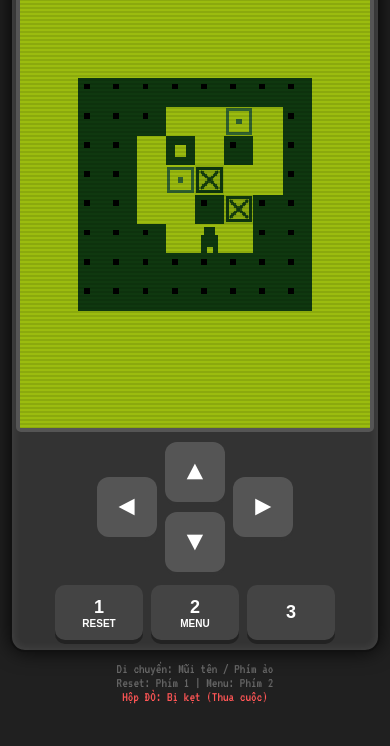
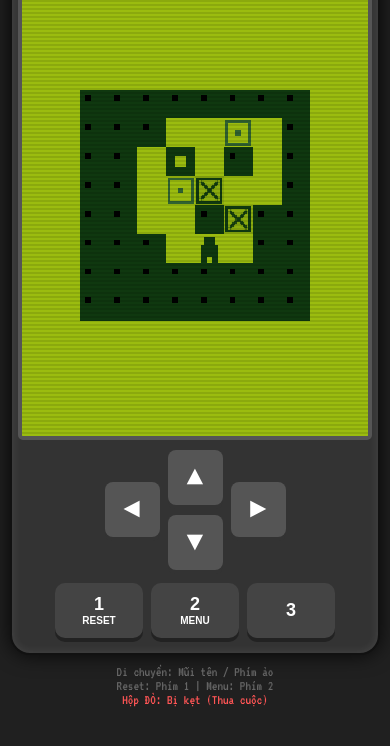
Before and after one commit to locabc/sokoban, a plain HTML site: page index.html in a window 390 px wide. Shown: the part 114-860 px from the top of the page. Drawn offline with Linux system fonts and the light colour scheme.

Commit message:
khoi phuc

```diff
--- a/index.html
+++ b/index.html
@@ -131,21 +131,20 @@
             margin-top: 15px;
             display: grid;
             grid-template-columns: repeat(3, 1fr);
-            gap: 12px;
+            gap: 12px; /* Tăng khoảng cách nút */
             width: 100%;
             max-width: 280px;
         }
 
         .key {
             background: #444; color: white; border: none; border-radius: 10px;
-            padding: 0;
-            font-family: sans-serif; font-size: 18px; font-weight: bold;
+            padding: 0; /* Xóa padding để canh giữa text dễ hơn */
+            font-family: sans-serif; font-size: 16px; font-weight: bold;
             box-shadow: 0 4px 0 #222; cursor: pointer; text-align: center;
-            height: 55px; /* Tăng chiều cao */
+            height: 50px; /* Cao hơn để dễ bấm */
             display: flex; flex-direction: column; justify-content: center; align-items: center;
-            touch-action: none; /* Quan trọng: Ngăn trình duyệt xử lý touch, giảm delay */
+            touch-action: manipulation; /* Tối ưu cảm ứng */
             -webkit-tap-highlight-color: transparent;
-            user-select: none;
         }
         .key:active { transform: translateY(4px); box-shadow: 0 0 0 #222; background: #333; }
 
@@ -156,16 +155,15 @@
         }
 
         .d-btn {
-            width: 65px; height: 60px; /* To hơn nữa cho dễ bấm */
-            background: #555; border-radius: 12px;
-            color: white; font-size: 28px;
+            width: 60px; height: 50px; /* Nút điều hướng to hơn */
+            background: #555; border-radius: 8px;
+            color: white; font-size: 24px;
             display: flex; justify-content: center;
             align-items: center;
             box-shadow: 0 4px 0 #333;
             cursor: pointer;
-            touch-action: none; /* Quan trọng: Loại bỏ delay 300ms và scroll */
+            touch-action: manipulation;
             -webkit-tap-highlight-color: transparent;
-            user-select: none;
         }
         .d-btn:active { transform: translateY(4px); box-shadow: none; background: #444; }
 
@@ -180,15 +178,14 @@
         /* Mobile Optimization Specifics */
         @media (max-width: 480px) {
             body {
-                padding: 5px 0;
-                justify-content: center;
+                padding: 10px 0;
+                justify-content: center; /* Canh giữa theo chiều dọc */
             }
 
             #phone-case {
-                padding: 10px 8px;
-                border-width: 2px;
-                width: 100%;
-                border-radius: 15px;
+                padding: 15px 10px;
+                border-width: 2px; /* Giảm độ dày viền */
+                width: 98%;
             }
 
             #nokia-logo {
@@ -196,6 +193,7 @@
                 margin-bottom: 5px;
             }
 
+            /* Thu nhỏ màn hình game một chút nếu điện thoại quá nhỏ */
             #screen-container {
                 width: 100%;
                 height: auto;
@@ -208,14 +206,17 @@
             }
 
             .d-btn {
-                width: 60px;
-                height: 60px; /* Nút vuông vức dễ bấm */
+                width: 55px; /* Điều chỉnh cho vừa chiều ngang */
+                height: 55px; /* Tăng chiều cao để dễ bấm */
+                font-size: 28px;
             }
 
             .key {
                 height: 55px;
+                font-size: 18px;
             }
 
+            /* Ẩn hướng dẫn nếu màn hình quá ngắn */
             @media (max-height: 650px) {
                 .instruction { display: none; }
             }
@@ -238,29 +239,27 @@
             </div>
             <div id="pause-menu">
                 <h2>MENU</h2>
-                <!-- Sử dụng onpointerdown để thống nhất sự kiện -->
-                <p onpointerdown="togglePause()">QUAY LAI (2)</p>
-                <p onpointerdown="resetLevel()">CHOI LAI (1)</p>
+                <p onclick="togglePause()">QUAY LAI (2)</p>
+                <p onclick="resetLevel()">CHOI LAI (1)</p>
                 <div style="margin-top:10px; font-size: 16px;">Dung mui ten trai/phai<br>de chon man</div>
             </div>
         </div>
 
         <div id="keypad">
-            <!-- D-Pad Area -->
-            <!-- SỬ DỤNG onpointerdown thay cho ontouchstart/mousedown để tránh bị nhận đôi sự kiện -->
+            <!-- D-Pad Layout optimized for thumbs -->
             <div class="d-pad-area">
-                <div class="d-btn" onpointerdown="handleInput('ArrowLeft', event)">◄</div>
+                <div class="d-btn" onmousedown="handleInput('ArrowLeft')" ontouchstart="handleInput('ArrowLeft', event)">◄</div>
                 <div style="display:flex; flex-direction:column; gap:10px;">
-                    <div class="d-btn" onpointerdown="handleInput('ArrowUp', event)">▲</div>
-                    <div class="d-btn" onpointerdown="handleInput('ArrowDown', event)">▼</div>
+                    <div class="d-btn" onmousedown="handleInput('ArrowUp')" ontouchstart="handleInput('ArrowUp', event)">▲</div>
+                    <div class="d-btn" onmousedown="handleInput('ArrowDown')" ontouchstart="handleInput('ArrowDown', event)">▼</div>
                 </div>
-                <div class="d-btn" onpointerdown="handleInput('ArrowRight', event)">►</div>
+                <div class="d-btn" onmousedown="handleInput('ArrowRight')" ontouchstart="handleInput('ArrowRight', event)">►</div>
             </div>
 
             <!-- Action Keys -->
-            <button class="key" onpointerdown="handleInput('1', event)">1<br><span style="font-size:10px">RESET</span></button>
-            <button class="key" onpointerdown="handleInput('2', event)">2<br><span style="font-size:10px">MENU</span></button>
-            <button class="key" onpointerdown="handleInput('3', event)">3</button>
+            <button class="key" onmousedown="handleInput('1')" ontouchstart="handleInput('1', event)">1<br><span style="font-size:10px">RESET</span></button>
+            <button class="key" onmousedown="handleInput('2')" ontouchstart="handleInput('2', event)">2<br><span style="font-size:10px">MENU</span></button>
+            <button class="key" onmousedown="handleInput('3')" ontouchstart="handleInput('3', event)">3</button>
         </div>
     </div>
 
@@ -273,6 +272,8 @@
 <script>
 /**
  * SOKOBAN CUSTOM LEVELS
+ * Imported from user's level.txt
+ * 30 Levels total
  */
 
 const levelsRaw = [
@@ -342,17 +343,12 @@ const TILE_SIZE = 20;
 const COLORS = {
     bg: '#9bbc0f', wall: '#0f380f', floor: '#9bbc0f',
     goal: '#306230', box: '#8bac0f', boxOnGoal: '#0f380f', player: '#0f380f',
-    boxDead: '#d32f2f'
+    boxDead: '#d32f2f' // Màu đỏ cho box chết
 };
 
 const audioCtx = new (window.AudioContext || window.webkitAudioContext)();
 function playTone(freq, type, duration) {
-    if (audioCtx.state === 'suspended') {
-        // Không gọi resume ở đây nữa để tránh delay input
-        // Resume sẽ được xử lý một lần duy nhất trong handleInput
-    }
-    // Chỉ phát âm thanh nếu context đã chạy
-    if (audioCtx.state === 'running') {
+    if (audioCtx.state === 'suspended') audioCtx.resume();
     const osc = audioCtx.createOscillator();
     const gain = audioCtx.createGain();
     osc.type = type; osc.frequency.value = freq;
@@ -361,7 +357,6 @@ function playTone(freq, type, duration) {
     osc.start();
     gain.gain.exponentialRampToValueAtTime(0.00001, audioCtx.currentTime + duration);
     setTimeout(() => osc.stop(), duration * 1000);
-    }
 }
 
 const SFX = {
@@ -375,17 +370,14 @@ const SFX = {
 
 let canvas, ctx, currentLevelIndex = 0, grid = [], player = { x: 0, y: 0 }, steps = 0, isPaused = false, isGameWon = false;
 
-// --- BIẾN MỚI ĐỂ XỬ LÝ INPUT ---
-let lastInputTime = 0;
-const INPUT_COOLDOWN = 100; // 100ms debounce (ngăn nhận lệnh kép)
-
 function init() {
     canvas = document.getElementById('gameCanvas');
     ctx = canvas.getContext('2d');
-
+    // Sử dụng key lưu trữ mới để tránh xung đột với map cũ
     const saved = localStorage.getItem('nokia_sokoban_custom_lvl');
     if (saved) {
         const parsed = parseInt(saved);
+        // Đảm bảo index nằm trong giới hạn của danh sách level mới
         if (parsed >= 0 && parsed < levelsRaw.length) {
             currentLevelIndex = parsed;
         } else {
@@ -393,6 +385,10 @@ function init() {
         }
     }
     loadLevel(currentLevelIndex);
+    // Handle resize for responsive canvas
+    window.addEventListener('resize', () => {
+        // Optional: re-center or adjust logic if needed
+    });
     render();
 }
 
@@ -433,12 +429,16 @@ function checkWin() {
     return true;
 }
 
+// --- Deadlock Detection Code (Logic mới) ---
 function isWall(x, y) {
-    if (y < 0 || y >= grid.length || x < 0 || x >= grid[y].length) return true;
+    // Kiểm tra xem tọa độ có phải tường không
+    if (y < 0 || y >= grid.length || x < 0 || x >= grid[y].length) return true; // Ngoài biên coi như tường
     return grid[y][x] === '#';
 }
 
 function isCornerDeadlock(x, y) {
+    // Hộp ($) đang ở (x,y). Nó không phải là đích (vì gọi hàm này cho $)
+
     const wU = isWall(x, y - 1);
     const wD = isWall(x, y + 1);
     const wL = isWall(x - 1, y);
@@ -451,6 +451,7 @@ function isCornerDeadlock(x, y) {
 
     return false;
 }
+// -------------------------------------------
 
 function move(dx, dy) {
     if(isPaused || isGameWon) return;
@@ -487,26 +488,13 @@ function togglePause() {
     document.getElementById('pause-menu').style.display = isPaused ? 'flex' : 'none';
 }
 
-// --- HÀM XỬ LÝ INPUT ĐÃ TỐI ƯU ---
+// Xử lý input cho cả chuột và cảm ứng
 function handleInput(k, e) {
     if (e) {
-        // Ngăn hành động mặc định (scroll, zoom, mouse emulation)
-        e.preventDefault();
-        e.stopPropagation();
+        e.preventDefault(); // Ngăn hành động mặc định như click chuột lần 2, zoom
     }
 
-    // 1. Kích hoạt âm thanh một lần duy nhất (User Interaction Requirement)
-    if(audioCtx.state === 'suspended') {
-        audioCtx.resume();
-    }
-
-    // 2. Kiểm tra Cooldown (Ngăn Double Click/Ghost Click)
-    const now = Date.now();
-    if (now - lastInputTime < INPUT_COOLDOWN) {
-        return; // Bỏ qua nếu ấn quá nhanh (dưới 100ms)
-    }
-    lastInputTime = now;
-
+    if(audioCtx.state === 'suspended') audioCtx.resume();
     if(k === '1') return resetLevel();
     if(k === '2') return togglePause();
 
@@ -522,7 +510,6 @@ function handleInput(k, e) {
     if(k==='ArrowRight') move(1,0);
 }
 
-// Keyboard Listener
 document.addEventListener('keydown', e => {
     if(["ArrowUp","ArrowDown","ArrowLeft","ArrowRight"].includes(e.code)) e.preventDefault();
     let k = e.code;
@@ -531,6 +518,7 @@ document.addEventListener('keydown', e => {
 });
 
 function drawTile(x, y, c, s=false) {
+    // Tự động tính toán lại scale nếu màn hình thay đổi
     let ox = Math.floor((canvas.width - grid[0].length * TILE_SIZE) / 2);
     let oy = Math.floor((canvas.height - grid.length * TILE_SIZE) / 2);
 
@@ -557,13 +545,18 @@ function render() {
                 drawTile(x, y, COLORS.goal, true);
                 ctx.fillStyle = COLORS.goal; ctx.fillRect(dx+8, dy+8, 4, 4);
             } else if(c === '$') {
+                // Kiểm tra xem hộp này có bị kẹt chết không
                 const dead = isCornerDeadlock(x, y);
                 const boxColor = dead ? COLORS.boxDead : COLORS.box;
+
                 drawTile(x, y, boxColor, false);
+
+                // Vẽ X hoặc viền
                 ctx.strokeStyle = COLORS.boxOnGoal; ctx.lineWidth = 2;
                 ctx.strokeRect(dx+2, dy+2, 16, 16);
                 ctx.beginPath(); ctx.moveTo(dx+4, dy+4); ctx.lineTo(dx+16, dy+16);
                 ctx.moveTo(dx+16, dy+4); ctx.lineTo(dx+4, dy+16); ctx.stroke();
+
             } else if(c === '*') {
                 drawTile(x, y, COLORS.boxOnGoal);
                 ctx.fillStyle = COLORS.bg; ctx.fillRect(dx+6, dy+6, 8, 8);
```
Lines whose indentation alone changed are shown as unchanged.
